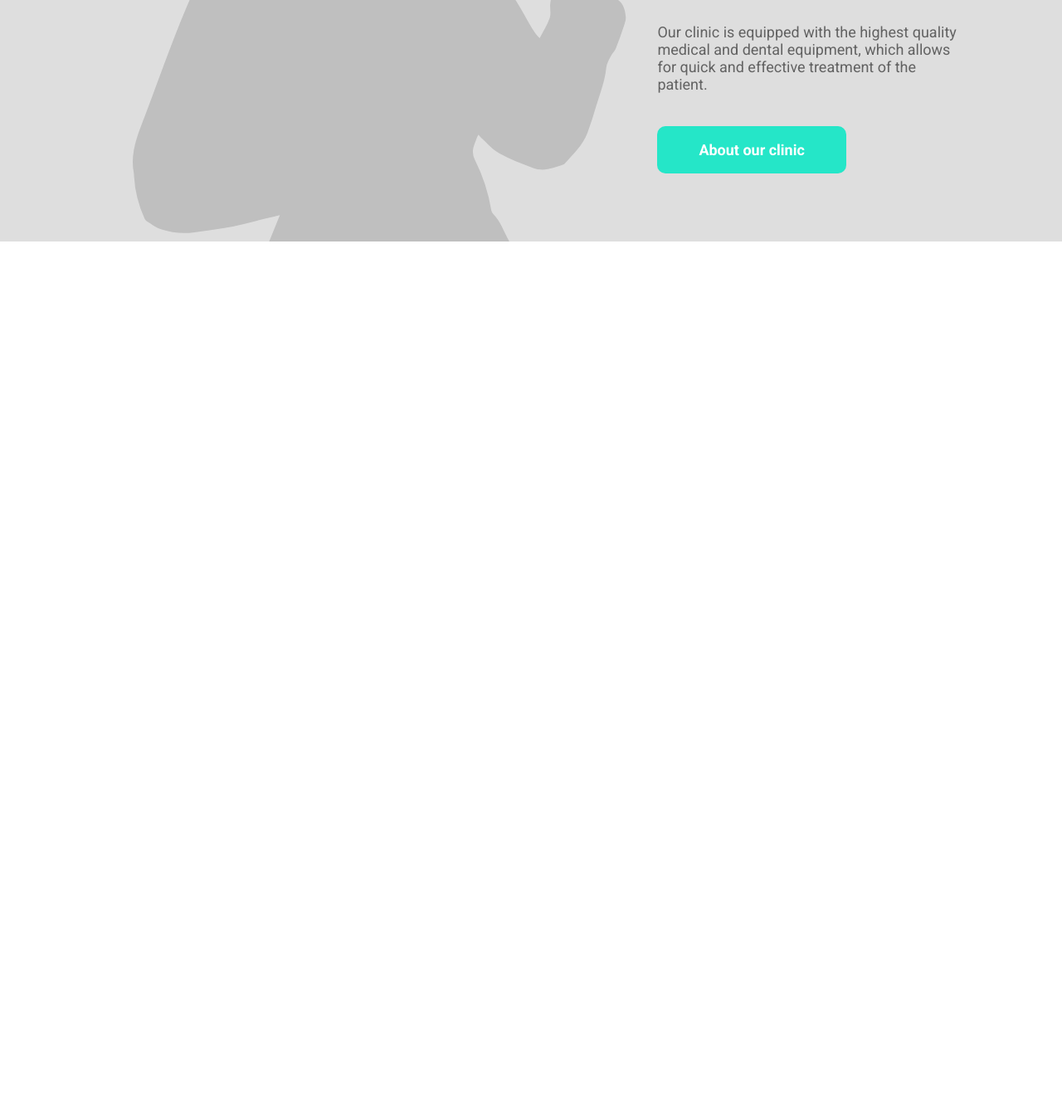
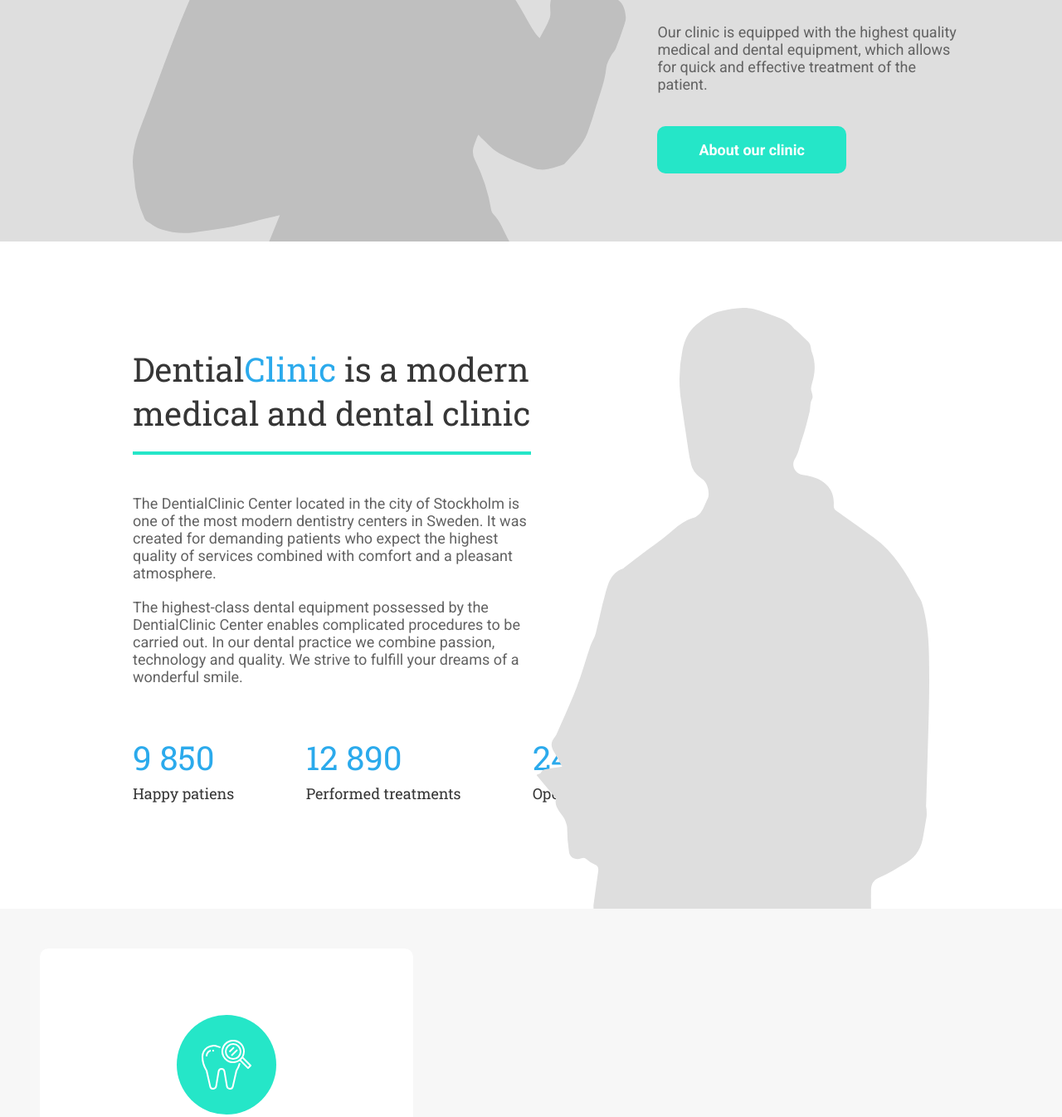
Before and after one commit to ljungmagnus/html-css-inlupp1, a plain HTML site: page index.html in a window 1280 px wide. Shown: the part 654-2000 px from the top of the page at 83% size. Before the commit the page ends 945 px from the top, so only its background shows below. Drawn offline with Linux system fonts and the light colour scheme.

Commit message:
lade till about

```diff
--- a/index.html
+++ b/index.html
@@ -82,7 +82,7 @@
 
         <div class="container">
 
-          <img src="/img/placehold.svg" alt="woman">
+          <img src="/img/woman.svg" alt="Woman">
 
           <div class="slider">
             <h1>Modern technologies ensure safety</h1>
@@ -94,6 +94,76 @@
 
     </section>
 
+    <section id="about-us">
+
+        <div class="container">
+
+          <div class="about">
+            <h2>Dential<span>Clinic</span> is a modern medical and dental clinic</h2>
+            <div class="line"></div>
+            <p>The DentialClinic Center located in the city of Stockholm is one of the most modern dentistry centers in Sweden. It was created for demanding patients who expect the highest quality of services combined with comfort and a pleasant atmosphere.</p>
+            <br>
+            <p>The highest-class dental equipment possessed by the DentialClinic Center enables complicated procedures to be carried out. In our dental practice we combine passion, technology and quality. We strive to fulfill your dreams of a wonderful smile.</p>
+            <div class="numbers">
+
+              <div id="num-1">
+                <h2>9 850</h2>
+                <p>Happy patiens</p>
+              </div>
+
+              <div id="num-2">
+                <h2>12 890</h2>
+                <p>Performed treatments</p>
+              </div>
+
+              <div id="num-3">
+                <h2>24/7</h2>
+                <p>Open clinic</p>
+              </div>
+
+            </div>
+          </div>
+
+          <img src="/img/man.svg" alt="Man">
+
+        </div>
+
+    </section>
+
+    <section id="services">
+
+
+      <div class="card">
+
+        <div class="box-service">
+
+          <div class="icon-background">
+            <img class="icon" src="/img/tooth icon.svg" alt="">
+          </div>
+
+          <div class="text-center">
+            <h3>Tooth inspection</h3>
+            <p>Comprehensive review of the mouth and detection of broken teeth and other threats.</p>
+          </div>
+
+        </div>
+
+        <div class="box-service">
+
+          <div class="icon-background">
+            <img class="icon" src="/img/tooth icon.svg" alt="">
+          </div>
+
+          <div class="text-center">
+            <h3>Tooth inspection</h3>
+            <p>Comprehensive review of the mouth and detection of broken teeth and other threats.</p>
+          </div>
+
+        </div>
+
+      </div>
+
+    </section>
 
 
 
--- a/styles.css
+++ b/styles.css
@@ -24,10 +24,10 @@ html, body {
 }
 
 /* Hjälpklasser för test */
-/* .bg {
+#services {
     background-color: var(--Background-color);
     padding: 3rem;
-} */
+}
 /* .bg-grey {
     background-color: var(--Placehold-color);
     padding: 3rem;
@@ -147,6 +147,58 @@ html, body {
     border-color: #fff;
     color: #fff;
 }
+#about-us .container {
+    display: flex;
+    justify-content: space-between;
+    align-items: center;
+}
+#about-us img {
+    margin-top: 5rem;
+}
+.about {
+    width: 50%;
+}
+.about h2 {
+    font-family: 'Roboto Slab', serif;
+    font-weight: 400;
+    font-size: 40px;
+    color: var(--Title-color);
+}
+.about span {
+    color: var(--Blue-color);
+}
+.about p {
+    font-family: 'Roboto', sans-serif;
+    font-size: 18px;
+    color: var(--Text-color);
+}
+.line {
+   width: 100%;
+   height: 4px;
+   background-color: var(--Green-color);
+   margin-top: 1.25rem;
+   margin-bottom: 3rem;
+}
+.numbers {
+    width: 578px;
+    margin-top: 3.75rem;
+    display: flex;
+    justify-content: space-between;
+}
+.numbers h2 {
+    font-family: 'Roboto Slab', serif;
+    font-weight: 400;
+    font-size: 40px;
+    color: var(--Blue-color);
+}
+.numbers p {
+    margin-top: 5px;
+    font-family: 'Roboto Slab', serif;
+    font-weight: 400;
+    font-size: 18px;
+    color: var(--Title-color);
+}
+
 .box-service {
     background-color: #fff;
     border-radius: 10px;
```
Also changed, not shown: img/man.svg (added), img/woman.svg (renamed from img/placehold.svg).
